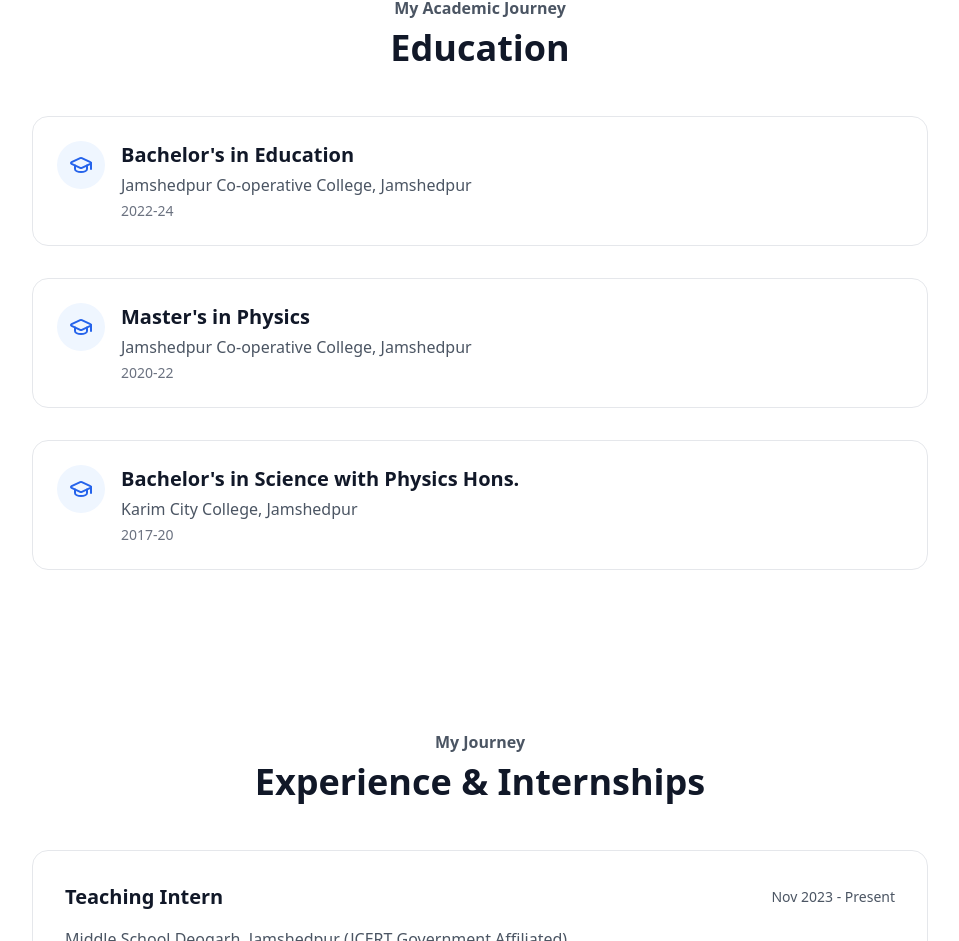
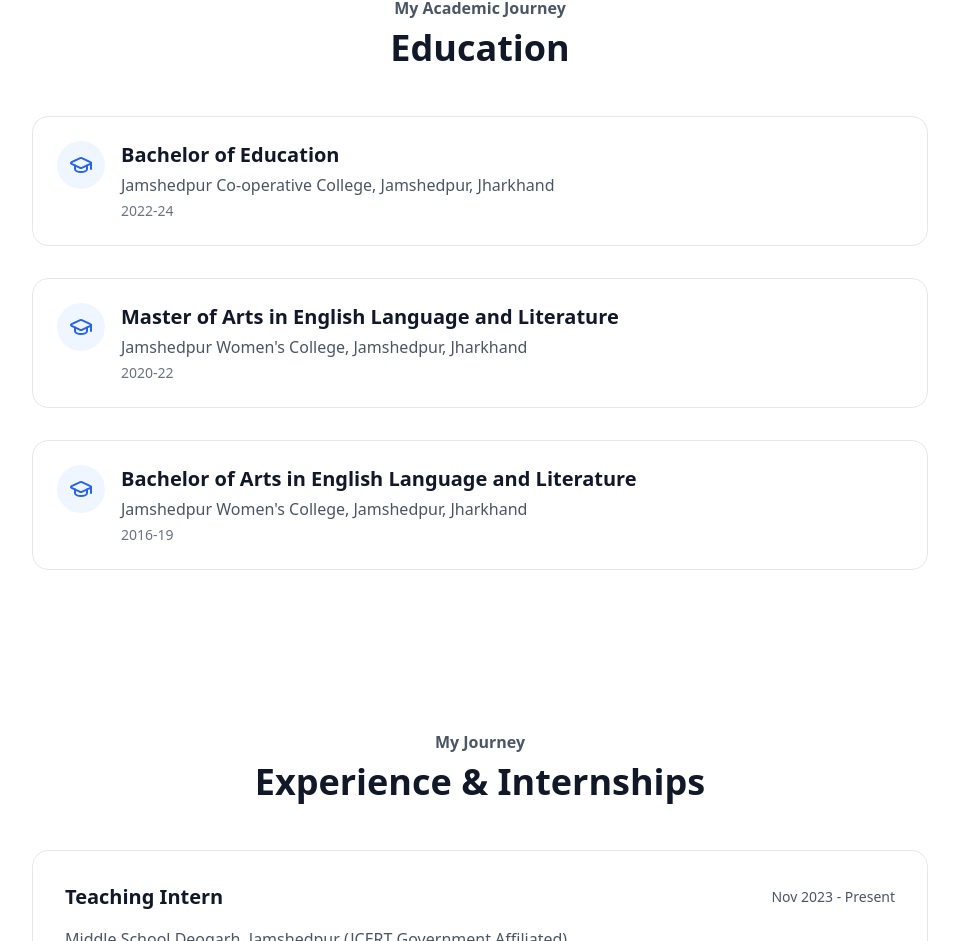
Before and after one commit to abhitoshanand/SushmitaWebsite, a React (Vite) app: page / in a window 1280 px wide. Shown: the part 1790-2731 px from the top of the page, without its empty margins (160-1119 px from the left). Built offline with nearby package versions, Linux system fonts and the light colour scheme.

Commit message:
Update Education.tsx

```diff
--- a/src/components/Education.tsx
+++ b/src/components/Education.tsx
@@ -9,21 +9,21 @@ export function Education() {
 
   const education = [
     {
-      degree: "Bachelor's in Education",
+      degree: "Bachelor of Education",
       year: "2022-24",
-      institution: "Jamshedpur Co-operative College, Jamshedpur",
+      institution: "Jamshedpur Co-operative College, Jamshedpur, Jharkhand",
       icon: <GraduationCap className="w-6 h-6 text-blue-600 dark:text-blue-400" />,
     },
     {
-      degree: "Master's in Physics",
+      degree: "Master of Arts in English Language and Literature",
       year: "2020-22",
-      institution: "Jamshedpur Co-operative College, Jamshedpur",
+      institution: "Jamshedpur Women's College, Jamshedpur, Jharkhand",
       icon: <GraduationCap className="w-6 h-6 text-blue-600 dark:text-blue-400" />,
     },
     {
-      degree: "Bachelor's in Science with Physics Hons.",
-      year: "2017-20",
-      institution: "Karim City College, Jamshedpur",
+      degree: "Bachelor of Arts in English Language and Literature",
+      year: "2016-19",
+      institution: "Jamshedpur Women's College, Jamshedpur, Jharkhand",
       icon: <GraduationCap className="w-6 h-6 text-blue-600 dark:text-blue-400" />,
     },
   ];
```
